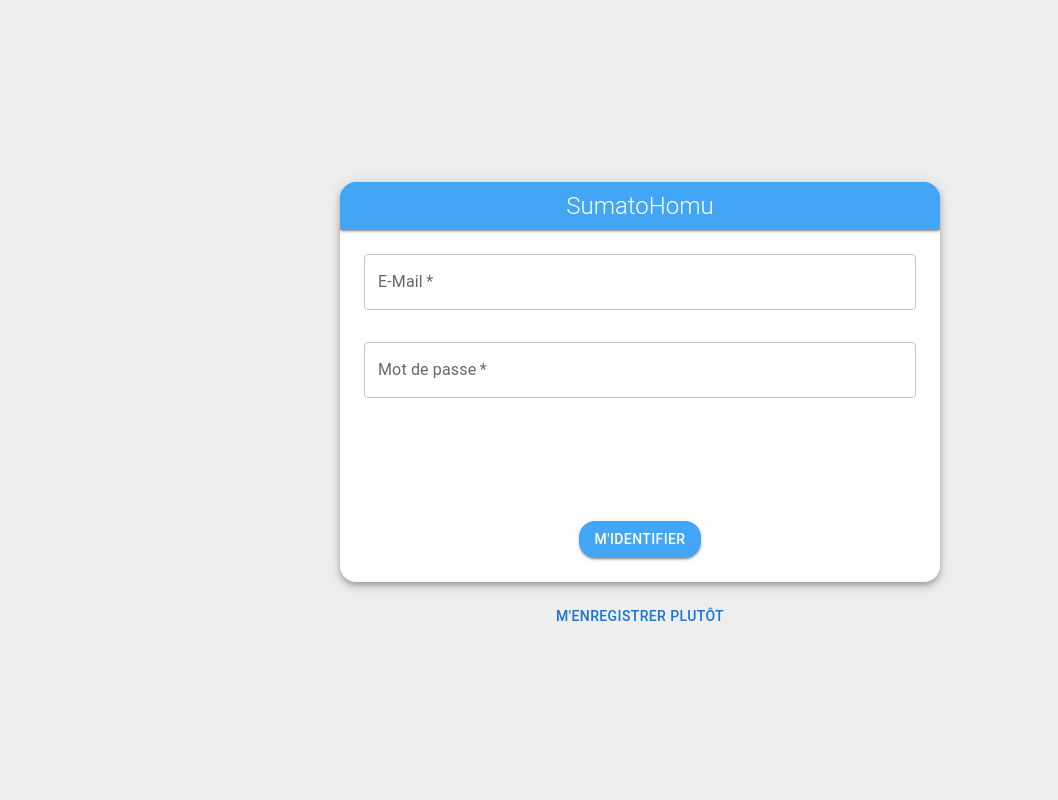
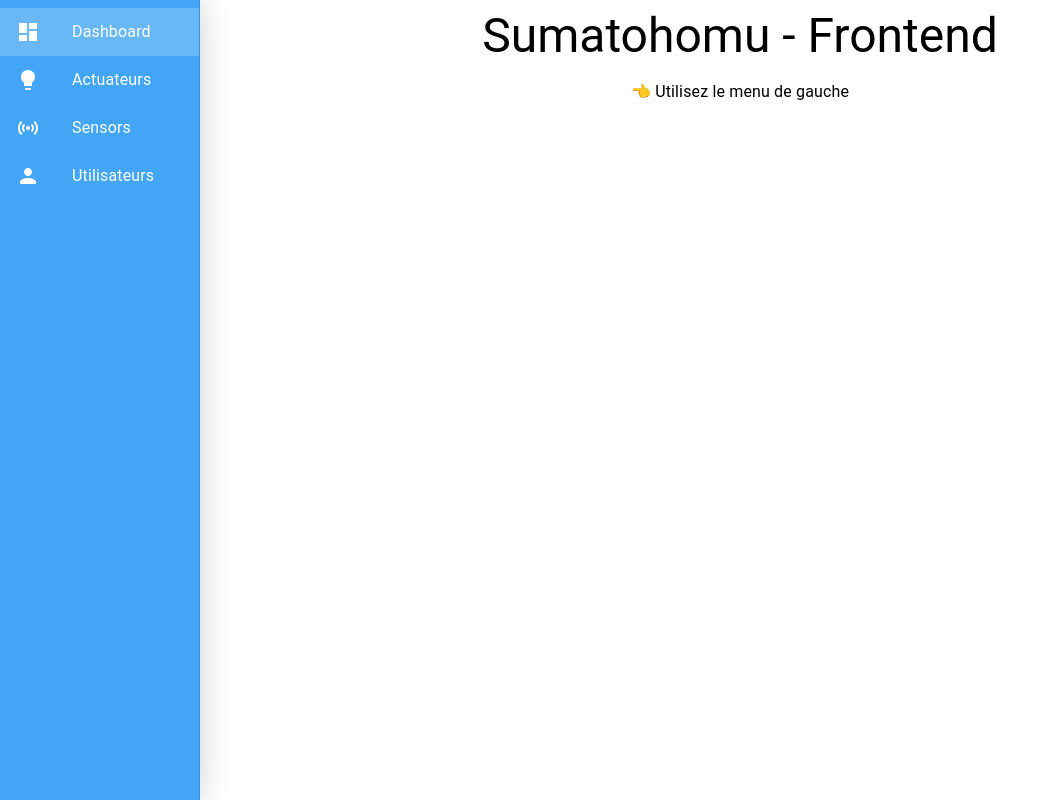
Before and after one commit to julienfdev/sumatohomu, a React (Create React App) app: page / in a window 1280 px wide. Before the commit this address led to /login. Shown: the whole page, without its empty margins (0-1058 px from the left). Built offline with nearby package versions, Linux system fonts and the light colour scheme; no server answers.

Commit message:
no auth commit

```diff
--- a/src/components/Drawer.tsx
+++ b/src/components/Drawer.tsx
@@ -33,7 +33,7 @@ const linkList: {
 
 const DrawerContainer: FunctionComponent = () => {
   const navigate = useNavigate();
-  const auth = useAuth();
+  // const auth = useAuth();
   const location = useLocation();
   const [selected, setSelected] = useState(-1);
   const theme = useTheme();
@@ -87,7 +87,7 @@ const DrawerContainer: FunctionComponent = () => {
           </ListItem>
         ))}
       </List>
-      <Box marginTop={"auto"}>
+      {/* <Box marginTop={"auto"}>
         {auth.token ? (
           <List>
             <ListItem
@@ -109,7 +109,7 @@ const DrawerContainer: FunctionComponent = () => {
         ) : (
           ""
         )}
-      </Box>
+      </Box> */}
     </Drawer>
   );
 };
--- a/src/index.tsx
+++ b/src/index.tsx
@@ -13,12 +13,13 @@ import AuthProvider from "./components/utils/AuthProvider";
 import { AlertProvider, AlertSnack } from "./components/utils/AlertProvider";
 ReactDOM.render(
   <BrowserRouter>
-    <AuthProvider>
+    {/* <AuthProvider> */}
     <AlertProvider>
       <React.StrictMode>
         <Routes>
           <Route path="/login" element={<Login />} />
-            <Route path="/" element={<RequestAuth><App /></RequestAuth>}>
+          {/* <Route path="/" element={<RequestAuth><App /></RequestAuth>}> */}
+          <Route path="/" element={<App />}>
             <Route path="actuators" element={<Actuators />}></Route>
             <Route path="sensors" element={<Sensors />}></Route>
             <Route path="users" element={<Users />}></Route>
@@ -28,7 +29,7 @@ ReactDOM.render(
       </React.StrictMode>
       <AlertSnack />
     </AlertProvider>
-    </AuthProvider>
+    {/* </AuthProvider> */}
   </BrowserRouter>,
   document.getElementById("root")
 );
```
Lines whose indentation alone changed are shown as unchanged.
